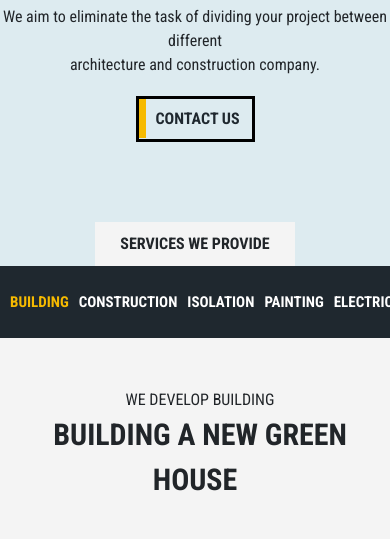
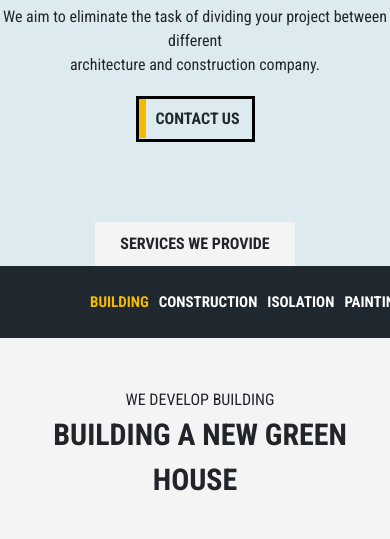
Before and after one commit to tahrim-ahmed/brillmark-test, a plain HTML site: page index.html in a window 390 px wide. Shown: the part 299-838 px from the top of the page. Drawn offline with nearby package versions, Linux system fonts and the light colour scheme.

Commit message:
-service tab more responsive for mobile

```diff
--- a/styles.css
+++ b/styles.css
@@ -555,6 +555,11 @@ header {
 }
 
 @media (max-width: 550px) {
+    .service-tabs ul {
+        padding-left: 80px;
+        padding-right: 10px;
+    }
+
     .service-tab.active {
         border-left: none;
     }
```
